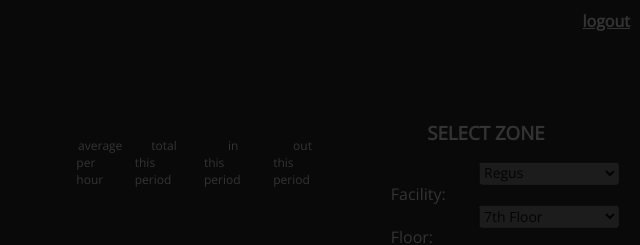
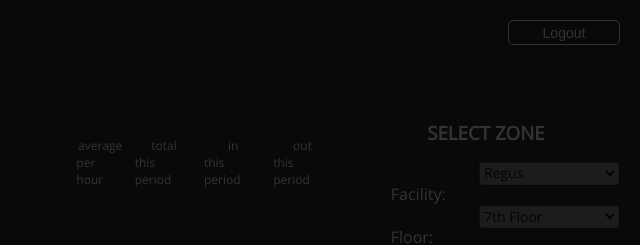
Before and after one commit to Nateshkumar108/DSI, a website: page dashboard/index.html in a window 1280 px wide. Shown: the top 245 px of the page, 640-1280 px from the left. Drawn offline with nearby package versions, Linux system fonts and the light colour scheme; no server answers.

Commit message:
logout button ui added

```diff
--- a/dashboard/css/style.css
+++ b/dashboard/css/style.css
@@ -519,3 +519,23 @@ button, .hand-pointer {
 button i{
   font-size: 16px;
 }
+
+.logout
+{
+  float:right;
+  color:white;
+  margin:20px;
+  height: 25px;
+  border-radius: 5px;
+  font-size: 14px;
+  margin-bottom: 20px;
+  border: 1px solid white;
+  background: transparent;
+  width: 8em;
+}
+.logout:hover
+{
+  background: #1DAFEB;
+  border: 1px solid #1DAFEB;
+  border-radius: 5px;
+}
--- a/dashboard/index.html
+++ b/dashboard/index.html
@@ -27,15 +27,14 @@
     </div>
 
 
+    <!-- <header style="height:100px; margin:5px;"> -->
     <header>
         <a href="http://www.digitalspacesinc.com/">
             <img src="img/logo.png" alt="" style="width: 179px;">
         </a>
-        <span class="logout" id="logoutId" style="float:right; padding:10px">
-            <b>
-                <u style="color:white;">logout</u>
-            </b>
-        </span>
+
+        <button id="logoutId" class="logout">Logout</button>
+
 
     </header>
     <div class="dashboard">
@@ -44,13 +43,16 @@
                 <h3>WORKSPACE</h3>
                 <ul class="tab-button">
                     <li>
-                        <button class="peopleCounter active-tab" id="ppc" onclick="myPeopleCounter()"><!--<i class="fa fa-users" aria-hidden="true"></i>--> People Counter</button>
+                        <button class="peopleCounter active-tab" id="ppc" onclick="myPeopleCounter()">
+                            <!--<i class="fa fa-users" aria-hidden="true"></i>-->People Counter</button>
                     </li>
                     <li>
-                        <button class="ageCount" id="agc" onclick="myAgeCounter()"><!--<i class="fa fa-sort-numeric-asc" aria-hidden="true"></i>--> Demographics</button>
+                        <button class="ageCount" id="agc" onclick="myAgeCounter()">
+                            <!--<i class="fa fa-sort-numeric-asc" aria-hidden="true"></i>-->Demographics</button>
                     </li>
                     <li>
-                        <button class="trakMap" id="trkMap" onclick="myTrackMap()"><!--<i class="	fa fa-shekel" aria-hidden="true"></i>--> Trackmap</button>
+                        <button class="trakMap" id="trkMap" onclick="myTrackMap()">
+                            <!--<i class="	fa fa-shekel" aria-hidden="true"></i>-->Trackmap</button>
                     </li>
                 </ul>
             </div>
@@ -58,10 +60,12 @@
                 <h3>ROOMS</h3>
                 <ul class="tab-button">
                     <li>
-                        <button class="occupancyReport" id="occrptbtn" onclick="occupyrpt()"><!--<i class="fa fa-sellsy" aria-hidden="true"></i>--> Occupancy Report</button>
+                        <button class="occupancyReport" id="occrptbtn" onclick="occupyrpt()">
+                            <!--<i class="fa fa-sellsy" aria-hidden="true"></i>-->Occupancy Report</button>
                     </li>
                     <li>
-                        <button class="dwellReport"><!--<i class="fa fa-ravelry" aria-hidden="true"></i>--> Dwell Report</button>
+                        <button class="dwellReport">
+                            <!--<i class="fa fa-ravelry" aria-hidden="true"></i>-->Dwell Report</button>
                     </li>
                 </ul>
             </div>
@@ -181,8 +185,10 @@
                     </ul>
                     <div class="clearfix"></div>
                     <div class="parent-ocr-graph-cal">
-                        <span id="graphBtn" class="ocr-graph-cal active" onclick="graphButtonChart()"><i class="fa fa-bar-chart" aria-hidden="true"></i> Graph</span>
-                        <span id="oCalendarBtn" class="ocr-graph-cal" onclick="oCalendar()"><i class="fa fa-calendar-o" aria-hidden="true"></i> Calendar</span>
+                        <span id="graphBtn" class="ocr-graph-cal active" onclick="graphButtonChart()">
+                            <i class="fa fa-bar-chart" aria-hidden="true"></i> Graph</span>
+                        <span id="oCalendarBtn" class="ocr-graph-cal" onclick="oCalendar()">
+                            <i class="fa fa-calendar-o" aria-hidden="true"></i> Calendar</span>
                     </div>
                 </div>
                 <div id="OccAndUtilReportGraph" style="min-width: 310px; margin: 0 auto"></div>
@@ -532,7 +538,7 @@
                 calDate = selectedDate;
                 fromDate = selectedDate;
 
-                console.log("buff "+start_time+" "+end_time);
+                console.log("buff " + start_time + " " + end_time);
 
                 nextDate = nextDate.getFullYear() + "-" + (nextDate.getMonth() + 1) + "-" + nextDate.getDate();
                 calNextDate = nextDate;
```
